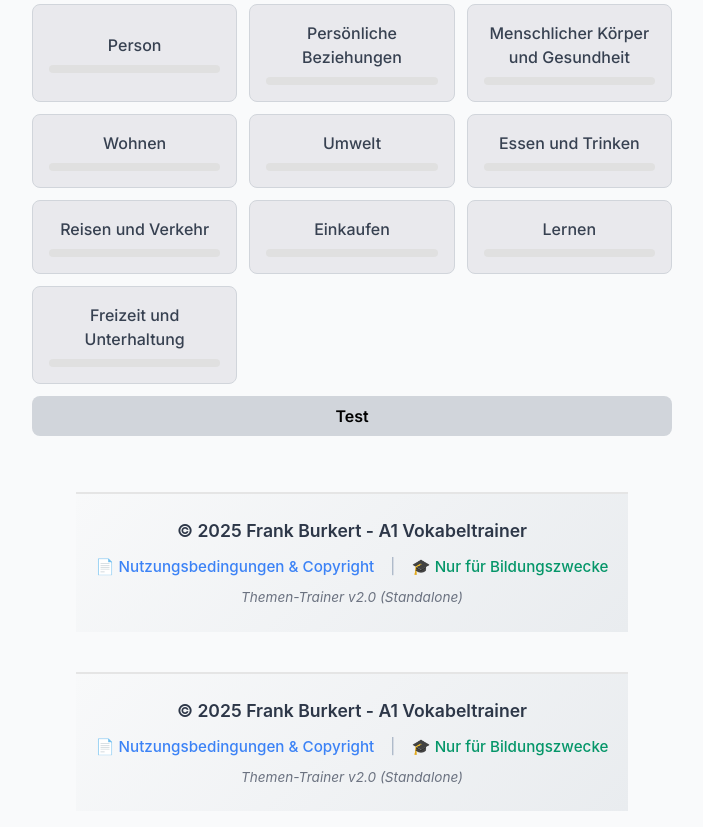
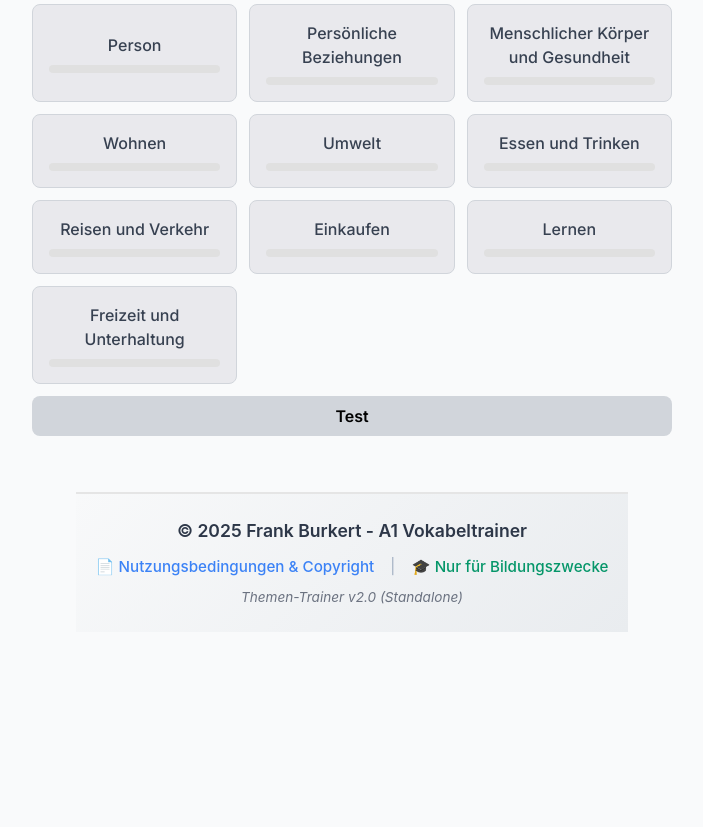
Before and after one commit to fabbfoto/A1-vokabeltrainer, a website with bundled scripts: page index.html in a window 1280 px wide. Shown: the part 84-911 px from the top of the page, without its empty margins (288-991 px from the left). After the commit the page ends 800 px from the top, so only its background shows below. Built offline with nearby package versions, Linux system fonts and the light colour scheme.

Commit message:
Doppelten Footer entfernt - nur noch ein Footer

```diff
--- a/index.html
+++ b/index.html
@@ -115,6 +115,7 @@
             <p class="version-info">Themen-Trainer v2.0 (Standalone)</p>
         </div>
     </footer>
+
     <style>
     .copyright-footer {
         margin-top: 40px;
@@ -176,81 +177,6 @@
         }
     }
     </style>
+
 </body>
 </html>
-            <footer class="copyright-footer">
-              <div class="footer-content">
-                <p class="copyright-text">© 2025 Frank Burkert - A1 Vokabeltrainer</p>
-                <p class="footer-links">
-                  <a href="LICENSE.md" target="_blank" class="footer-link">
-                    📄 Nutzungsbedingungen & Copyright
-                  </a>
-                  <span class="separator">|</span>
-                  <span class="educational-note">🎓 Nur für Bildungszwecke</span>
-                </p>
-                <p class="version-info">Themen-Trainer v2.0 (Standalone)</p>
-              </div>
-            </footer>
-            <style>
-            .copyright-footer {
-              margin-top: 40px;
-              padding: 24px 20px;
-              border-top: 2px solid #e5e5e5;
-              background: linear-gradient(135deg, #f8f9fa 0%, #e9ecef 100%);
-              text-align: center;
-              font-family: -apple-system, BlinkMacSystemFont, 'Segoe UI', Roboto, sans-serif;
-            }
-            .footer-content {
-              max-width: 600px;
-              margin: 0 auto;
-            }
-            .copyright-text {
-              font-size: 1.1em;
-              font-weight: 600;
-              color: #2d3748;
-              margin: 0 0 12px 0;
-            }
-            .footer-links {
-              font-size: 0.95em;
-              color: #4a5568;
-              margin: 0 0 8px 0;
-            }
-            .footer-link {
-              color: #3b82f6;
-              text-decoration: none;
-              font-weight: 500;
-              transition: color 0.2s ease;
-            }
-            .footer-link:hover {
-              color: #1d4ed8;
-              text-decoration: underline;
-            }
-            .separator {
-              margin: 0 12px;
-              color: #a0aec0;
-            }
-            .educational-note {
-              color: #059669;
-              font-weight: 500;
-            }
-            .version-info {
-              font-size: 0.85em;
-              color: #6b7280;
-              margin: 8px 0 0 0;
-              font-style: italic;
-            }
-            @media (max-width: 640px) {
-              .copyright-footer {
-                padding: 20px 16px;
-              }
-              .footer-links {
-                font-size: 0.9em;
-              }
-              .separator {
-                display: block;
-                margin: 8px 0;
-              }
-            }
-            </style>
-</body>
-</html>
```
Lines whose indentation alone changed are shown as unchanged.
